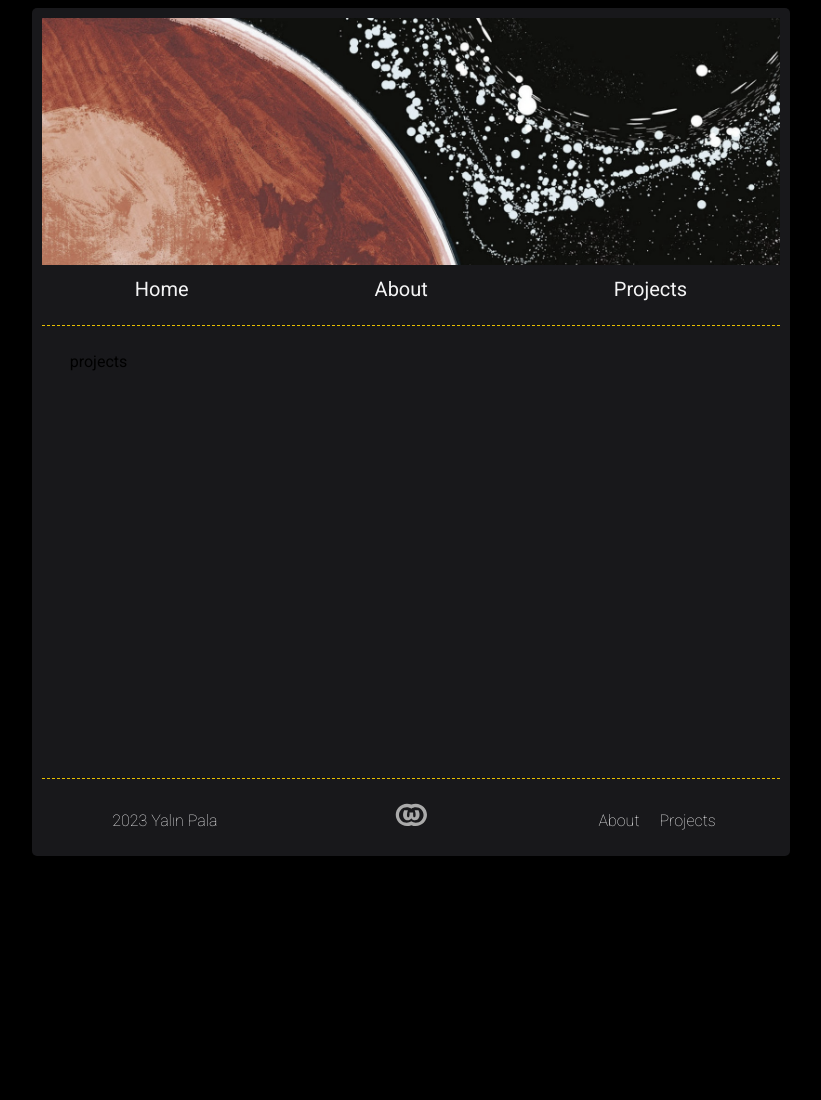
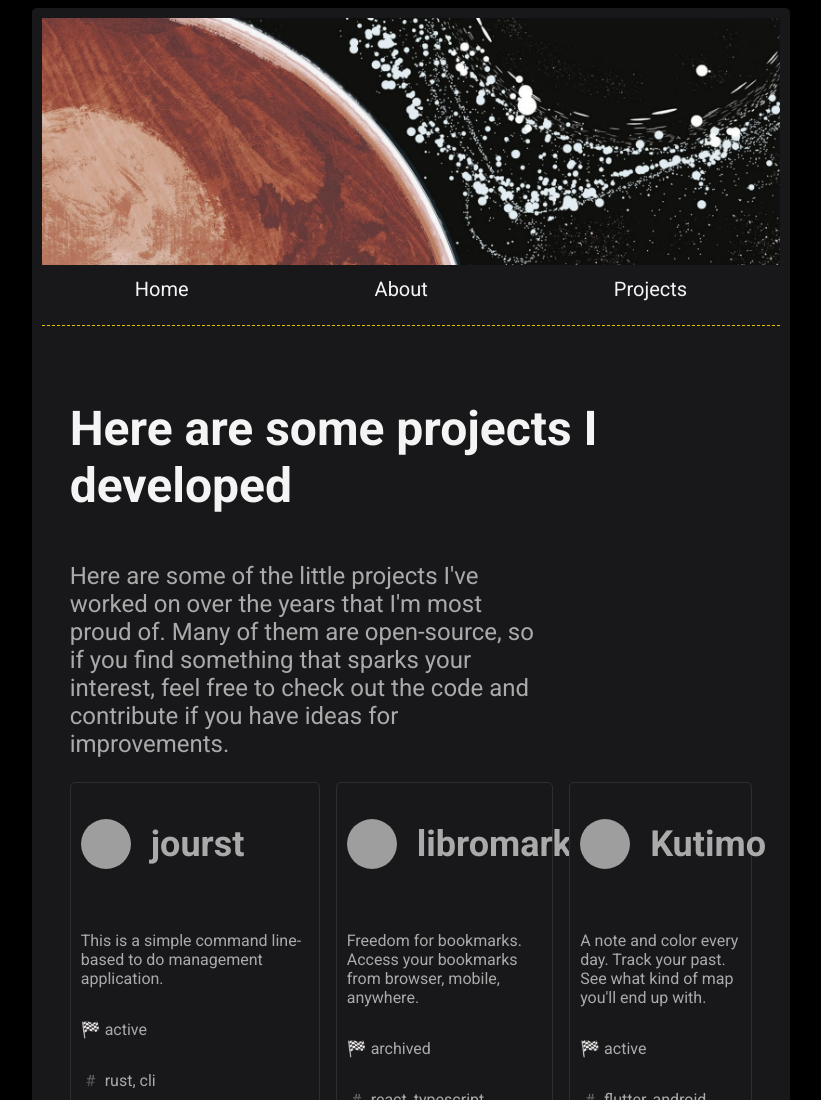
Before and after one commit to yplog/yphp, an Astro site: page /projects in a window 1280 px wide. Shown: the top 1100 px of the page, without its empty margins (229-1050 px from the left). Before the commit the page ends 864 px from the top, so only its background shows below. Built offline with nearby package versions, Linux system fonts and the light colour scheme; Astro itself is replaced by a stand-in of ours; grey boxes are pictures that could not be loaded.

Commit message:
added project page

```diff
--- /dev/null
+++ b/src/components/ProjectCard.astro
@@ -0,0 +1,74 @@
+---
+const { title, image, description, isArchived, link, tags } = Astro.props;
+---
+
+<section class="card">
+  <div class="card-header">
+    <img class="card-image" src={image} alt={title} />
+    <div class="card-title">
+      <h2>{title}</h2>
+    </div>
+  </div>
+  <div class="card-body">
+    <p>{description}</p>
+    <p>🏁 {isArchived ? "archived" : "active"}</p>
+    <p>#️ {tags.join(", ")}</p>
+    <p>🔗 <a class="link" href={link.url}> {link.name}</a></p>
+  </div>
+</section>
+
+<style>
+  .card {
+    display: flex;
+    flex-direction: column;
+    background-color: #18181b;
+    border-radius: 5px;
+    border: 1px solid #2d2d2d;
+    color: #aaaaaa;
+    padding: 10px;
+  }
+
+  .card:hover {
+    border: 1px solid #aaaaaa;
+  }
+
+  .card-header {
+    display: flex;
+    flex-direction: row;
+    align-items: center;
+    margin-bottom: 20px;
+  }
+
+  .card-image {
+    border-radius: 50%;
+    max-width: 50px;
+    width: 100%;
+    height: 50px;
+    object-fit: cover;
+    background-color: black;
+  }
+
+  .card-title {
+    font-size: 1.5rem;
+    font-weight: 700;
+    margin-left: 20px;
+  }
+
+  .card-body {
+    display: flex;
+    flex-direction: column;
+    text-align: left;
+    font-size: 1rem;
+    font-weight: 400;
+    margin-bottom: 20px;
+  }
+
+  .link {
+    color: #aaaaaa;
+    margin-right: 10px;
+  }
+
+  .link:hover {
+    color: #e6bf00;
+  }
+</style>
--- a/src/pages/projects.astro
+++ b/src/pages/projects.astro
@@ -1,10 +1,156 @@
 ---
+import ProjectCard from "../components/ProjectCard.astro";
 import Layout from "../layouts/Layout.astro";
+
+const projects = [
+  {
+    title: "jourst",
+    description:
+      "This is a simple command line-based to do management application.",
+    link: { name: "Github", url: "https://github.com/yplog/jourst" },
+    tags: ["rust", "cli"],
+    image:
+      "https://camo.githubusercontent.com/f27d3b798e7f13c658da20a3b8a29b7fd44c19dbc275b67beb18176c32d95d6a/68747470733a2f2f692e696d6775722e636f6d2f466852537a6a4c2e706e67",
+    isArchived: false,
+  },
+  {
+    title: "libromarko",
+    description:
+      "Freedom for bookmarks. Access your bookmarks from browser, mobile, anywhere.",
+    link: { name: "Github", url: "https://github.com/libromarko" },
+    tags: ["react", "typescript", "postgresql", "browser extension"],
+    image: "https://avatars.githubusercontent.com/u/109948930?s=200&v=4",
+    isArchived: true,
+  },
+  {
+    title: "Kutimo",
+    description:
+      "A note and color every day. Track your past. See what kind of map you'll end up with.",
+    link: { name: "Github", url: "https://github.com/yplog/kutimo" },
+    tags: ["flutter", "android", "mobile", "desktop"],
+    image:
+      "https://play-lh.googleusercontent.com/qjsPleorKXNzTCNiGUl-EFkuObN87M8-qoR4WhLusweGwIU2h8Ld7hllhD0v6N6nHhnn=w240-h480-rw",
+    isArchived: false,
+  },
+  {
+    title: "niminy",
+    description:
+      "Users can specify durations that help to plan their working time.",
+    link: { name: "Github", url: "https://github.com/yplog/niminy" },
+    tags: ["js", "vscode extension"],
+    image:
+      "https://niminy.gallerycdn.vsassets.io/extensions/niminy/niminy/0.0.5/1614840014776/Microsoft.VisualStudio.Services.Icons.Default",
+    isArchived: false,
+  },
+  {
+    title: "rd-dd",
+    description:
+      "This script compares the files in the PostgreSQL database with the file assets in the directory. Deletes files that are not in the database.",
+    link: { name: "Github", url: "https://github.com/yplog/rd-dd" },
+    tags: ["perl", "postgresql"],
+    image: "https://cdn.perl.org/perlweb/images/icons/header_camel.png",
+    isArchived: true,
+  },
+  {
+    title: "Raku Guide",
+    description:
+      "This document is intended to give you a quick overview of the Raku programming language.",
+    link: { name: "Link", url: "https://raku.guide/" },
+    tags: ["documentation", "raku"],
+    image: "https://www.raku.org/camelia-logo.png",
+    isArchived: false,
+  },
+  {
+    title: "EFF Dice-Generated Passphrases",
+    description:
+      "Create strong passphrases with EFF's new random number generators!",
+    link: {
+      name: "Github",
+      url: "https://github.com/yplog/EFF-Dice-Generated-Passphrases",
+    },
+    tags: ["python", "pickledb"],
+    image: "https://www.eff.org/files/banner_library/dice-1.png",
+    isArchived: true,
+  },
+  {
+    title: "Picate",
+    description: "Lets you search for photos and save them to your favorites.",
+    link: { name: "Github", url: "https://github.com/yplog/picate" },
+    tags: ["kotlin", "android", "mobile"],
+    image:
+      "https://play-lh.googleusercontent.com/f6DcvbkK2YU34s1VkjXMYxa8T7vuLd7TqMf7MSVcKEbItislbf9GoEajGfe9UZmnMkI=w240-h480-rw",
+    isArchived: true,
+  },
+  {
+    title: "Tasko",
+    description: "Distributed to-do list application running on BlockStack.",
+    link: { name: "Github", url: "https://github.com/yplog/tasko" },
+    tags: ["js", "blockstack", "blockchain"],
+    image:
+      "https://blockstack.tech/wp-content/themes/blockstack/assets/images/logo-white.svg",
+    isArchived: true,
+  },
+  {
+    title: "urcode",
+    description:
+      "Our goal is to obtain a piece of code that briefly introduce the author.",
+    link: { name: "Github", url: "https://github.com/3rco/urcode" },
+    tags: ["js", "nextjs", "pwa"],
+    image:
+      "https://urcode.vercel.app/_next/image?url=%2Fimg%2Flogo.png&w=64&q=75",
+    isArchived: true,
+  },
+];
 ---
 
 <Layout title="projects" page="projects">
-  projects
+  <p class="title">Here are some projects I developed</p>
+  <p class="summary">
+    Here are some of the little projects I've worked on over the years that I'm
+    most proud of. Many of them are open-source, so if you find something that
+    sparks your interest, feel free to check out the code and contribute if you
+    have ideas for improvements.
+  </p>
+
+  <section class="grid-container">
+    {projects.map((project) => <ProjectCard {...project} />)}
+  </section>
 </Layout>
 
 <style>
+  .title {
+    font-size: 3rem;
+    font-weight: 700;
+    color: #f4f4f5;
+  }
+
+  .summary {
+    font-size: 1.5rem;
+    font-weight: 400;
+    color: #aaaaaa;
+    width: 70%;
+  }
+
+  .grid-container {
+    display: grid;
+    grid-template-columns: repeat(3, 1fr);
+    gap: 1rem;
+    text-align: center;
+  }
+
+  @media screen and (max-width: 768px) {
+    .summary {
+      width: 100%;
+    }
+
+    .grid-container {
+      grid-template-columns: repeat(1, 1fr);
+    }
+  }
+
+  @media screen and (min-width: 768px) and (max-width: 1024px) {
+    .grid-container {
+      grid-template-columns: repeat(2, 1fr);
+    }
+  }
 </style>
```
